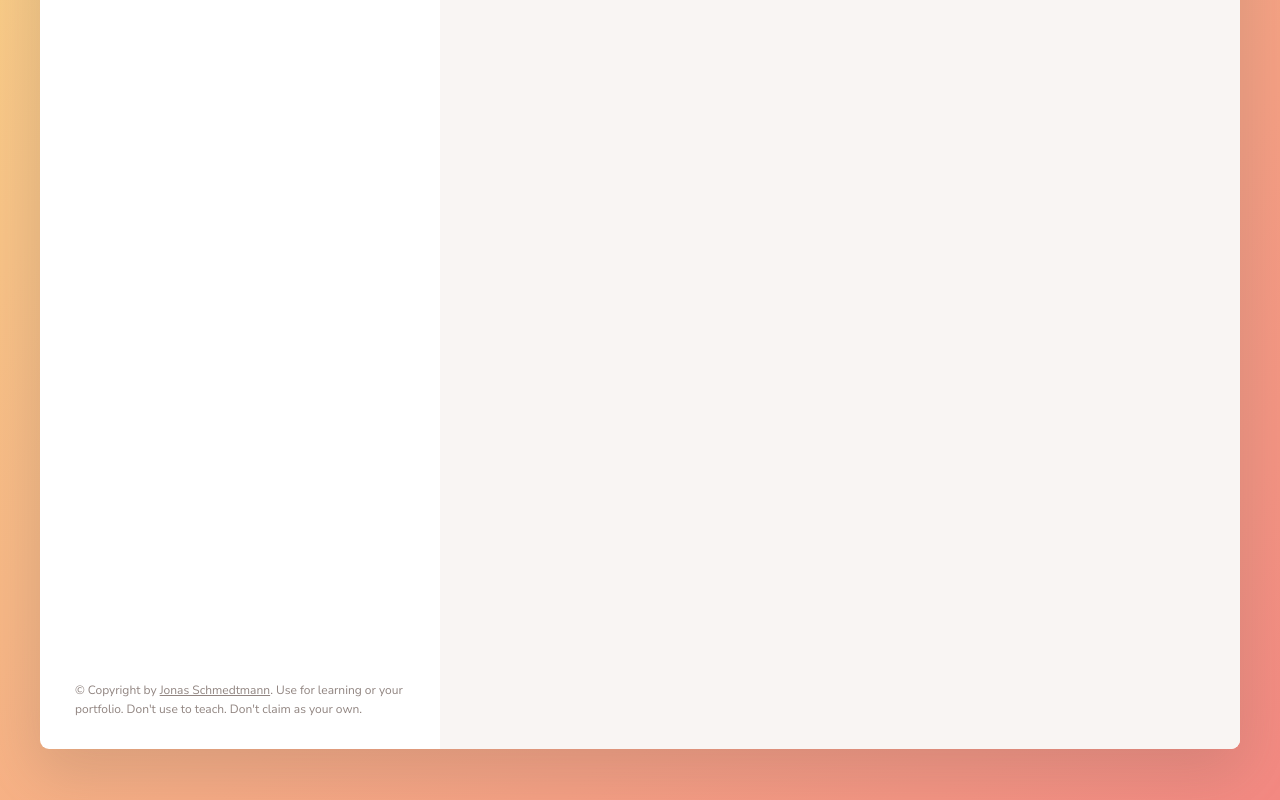
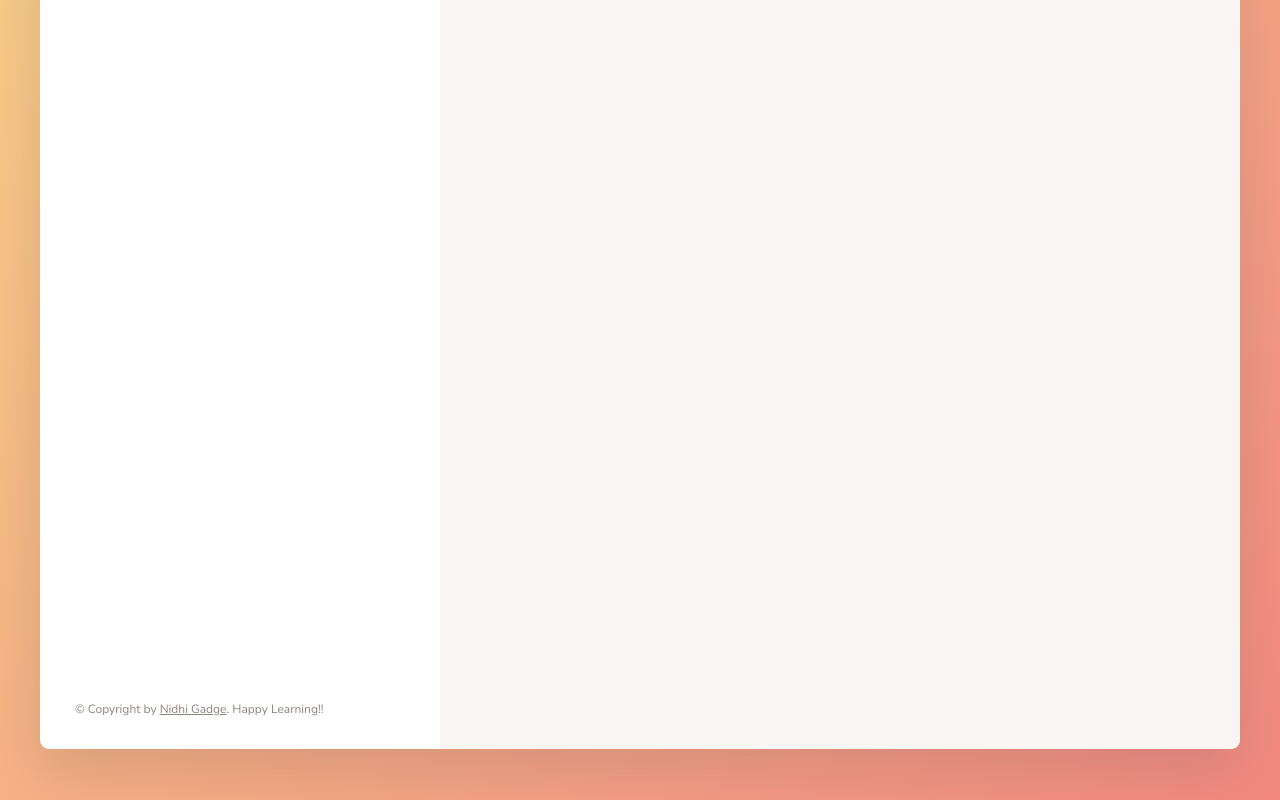
Before and after one commit to nidhiG30/forkify-app, a website built with Parcel: page index.html in a window 1280 px wide. Shown: the part 472-1272 px from the top of the page. Built offline with nearby package versions, Linux system fonts and the light colour scheme.

Commit message:
Update index.html

```diff
--- a/index.html
+++ b/index.html
@@ -127,9 +127,8 @@
             class="twitter-link"
             target="_blank"
             href="https://twitter.com/jonasschmedtman"
-            >Jonas Schmedtmann</a
-          >. Use for learning or your portfolio. Don't use to teach. Don't claim
-          as your own.
+            >Nidhi Gadge</a
+          >. Happy Learning!!
         </p>
       </div>
 
```
